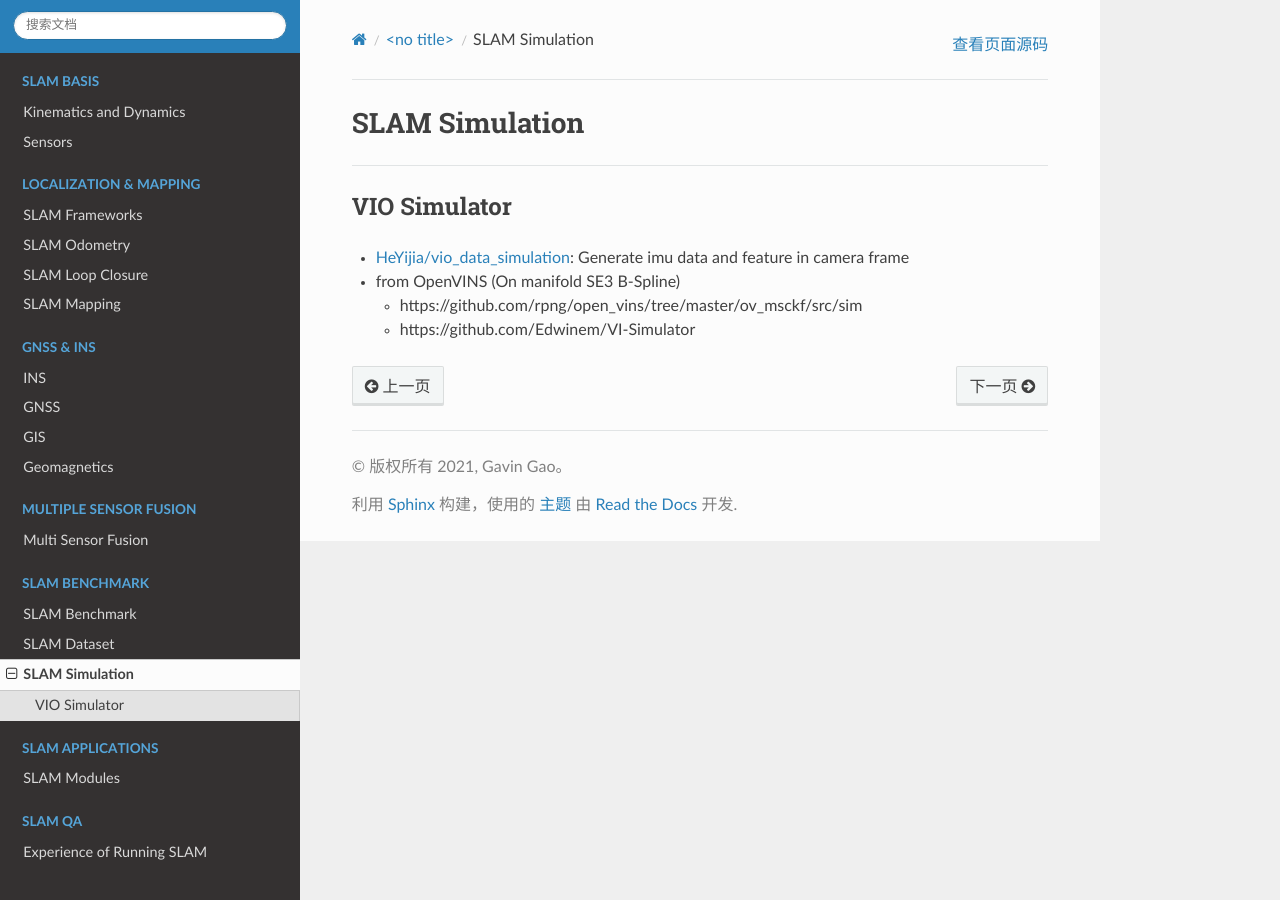
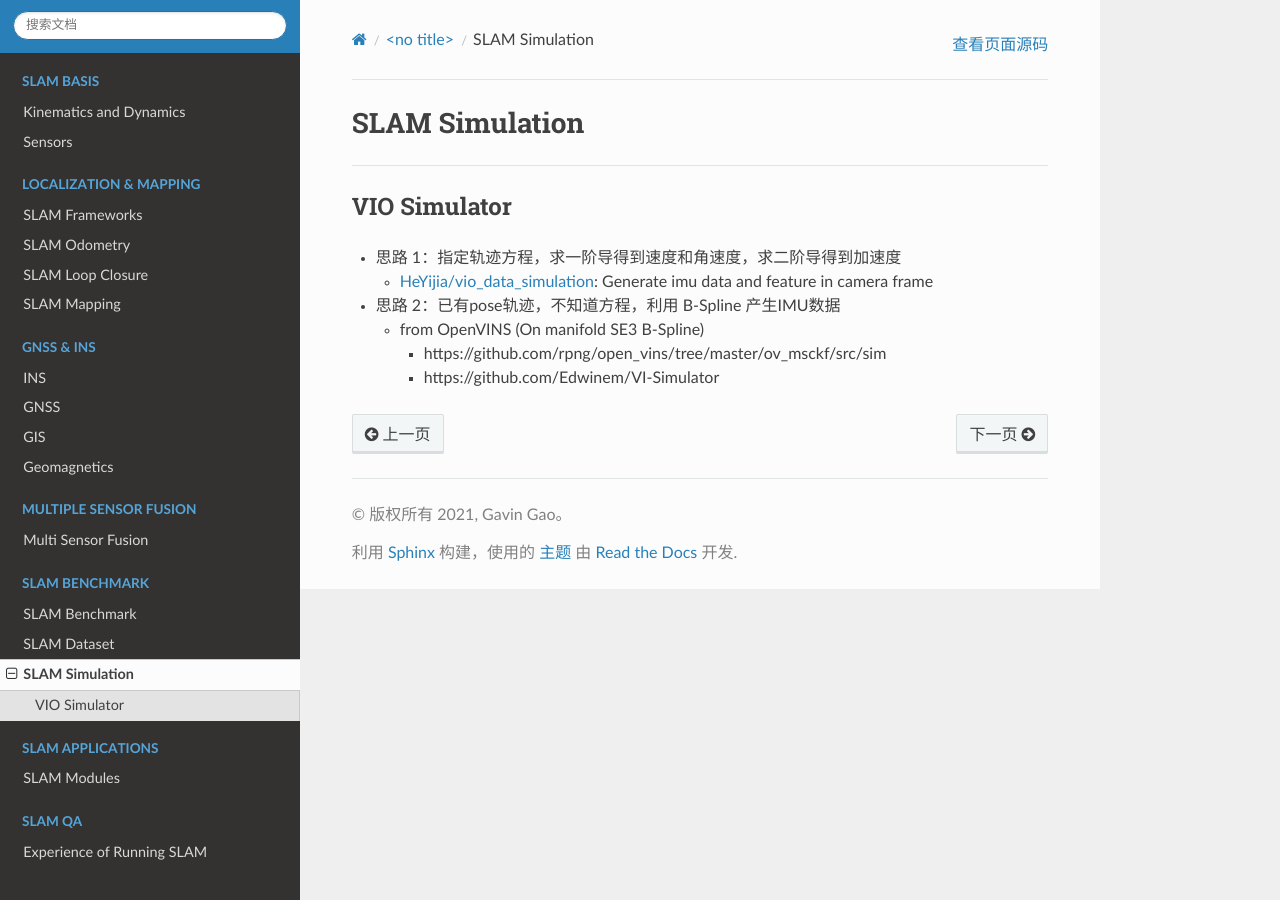
Before and after one commit to cggos/slamkit, a Sphinx documentation site: the page built from docs/slam_benchmark/slam_simulation.md, in a window 1280 px wide. Built offline with Sphinx 7.4.7 and the Read the Docs theme 2.0.0, drawn with Linux system fonts in a browser that asks for light colours.

Commit message:
docs: update docs/slam_benchmark/slam_simulation.md

```diff
--- a/docs/slam_benchmark/slam_simulation.md
+++ b/docs/slam_benchmark/slam_simulation.md
@@ -4,8 +4,10 @@
 
 ## VIO Simulator
 
-* [HeYijia/vio_data_simulation](https://github.com/HeYijia/vio_data_simulation): Generate imu data and feature in camera frame
+* 思路 1：指定轨迹方程，求一阶导得到速度和角速度，求二阶导得到加速度
+  - [HeYijia/vio_data_simulation](https://github.com/HeYijia/vio_data_simulation): Generate imu data and feature in camera frame
 
-* from OpenVINS (On manifold SE3 B-Spline)
-  - https://github.com/rpng/open_vins/tree/master/ov_msckf/src/sim
-  - https://github.com/Edwinem/VI-Simulator
+* 思路 2：已有pose轨迹，不知道方程，利用 B-Spline 产生IMU数据
+  * from OpenVINS (On manifold SE3 B-Spline)
+    - https://github.com/rpng/open_vins/tree/master/ov_msckf/src/sim
+    - https://github.com/Edwinem/VI-Simulator
```
